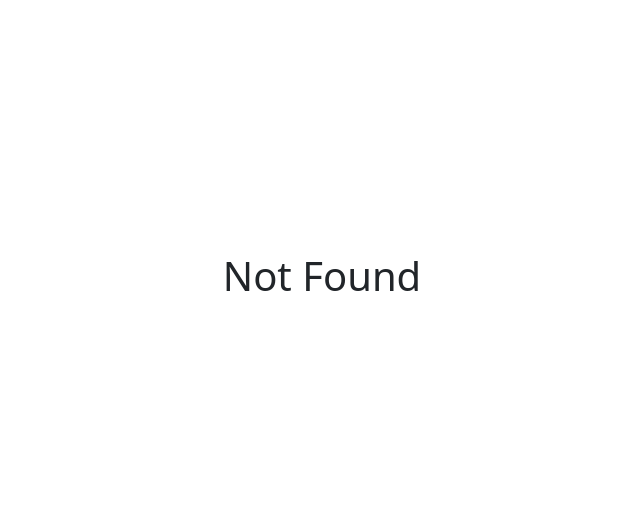
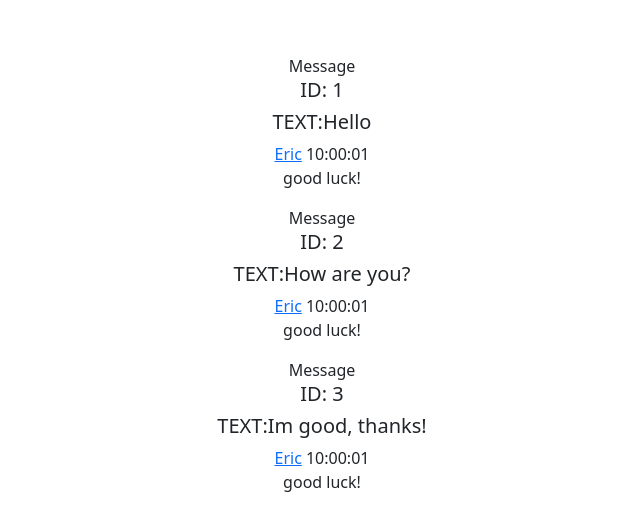
Before and after one commit to MaximeCurralCPE/ASI2, a React (Vite) app in the folder FrontEnd/my-app/: page /arena in a window 1280 px wide. Shown: the part 120-650 px from the top of the page, without its empty margins (318-958 px from the left). Built offline with nearby package versions, Linux system fonts and the light colour scheme.

Commit message:
progress

```diff
--- a/FrontEnd/my-app/src/App.jsx
+++ b/FrontEnd/my-app/src/App.jsx
@@ -5,6 +5,7 @@ import { Home } from './Pages/Home'
 import { Login } from './Pages/Login'
 import { CreateAccount } from './Pages/CreateAccount'
 import { Store } from './Pages/Store'
+import { Arena } from './Pages/Arena'
 import './App.css'
 function App() {
   const [count, setCount] = useState(0)
@@ -18,6 +19,7 @@ function App() {
             <Route path="/login" element={<Login/>} />
             <Route path="/create-account" element={<CreateAccount/>} />
             <Route path="/store" element={<Store/>} />
+            <Route path="/arena" element={<Arena/>} />
             <Route path="*" element={<h1>Not Found</h1>} />
           </Routes>
         </div>
--- /dev/null
+++ b/FrontEnd/my-app/src/Component/Chat/Chat.jsx
@@ -0,0 +1,10 @@
+import React from "react";
+import { MessageList } from "./Discussion/MessageList.jsx";
+
+export const Chat = () => {
+    return(
+        <div className="container mt-1 mb-2">
+                <MessageList />
+            </div>
+)
+}
--- /dev/null
+++ b/FrontEnd/my-app/src/Component/Chat/Discussion/Message.jsx
@@ -0,0 +1,17 @@
+import React from "react";
+
+export const Message = (props) => {
+    return(
+        <>
+            <div>Message
+                <h5>ID: {props.message.id}</h5>
+                <h5>TEXT:{props.message.text}</h5>
+            </div>
+            <div class="ui raised segment">
+                <a class="ui blue ribbon label">Eric</a>
+                <span> 10:00:01</span>
+                <p>good luck!</p>
+            </div>
+        </>
+    )
+}
--- /dev/null
+++ b/FrontEnd/my-app/src/Component/Chat/Discussion/MessageList.jsx
@@ -0,0 +1,19 @@
+import React, { Component } from 'react';
+import { Message } from './Message.jsx';
+
+export const MessageList = (props) => {
+
+    const messages = [
+        { id: 1, text: 'Hello' },
+        { id: 2, text: 'How are you?' },
+        { id: 3, text: 'Im good, thanks!' },
+    ];
+
+    const renderMessages = () => {
+        return messages.map((message) => (
+            <Message message={message} />
+        ));
+    };
+
+    return <div>{renderMessages()}</div>;
+};
--- /dev/null
+++ b/FrontEnd/my-app/src/Pages/Arena.jsx
@@ -0,0 +1,14 @@
+import React from 'react';
+import Button from 'react-bootstrap/Button';
+import { useNavigate } from 'react-router-dom';
+import { Chat } from '../Component/Chat/Chat';
+
+export const Arena = () => {
+    return (
+        <>
+            <div className="container mt-1 mb-2">
+                <Chat />
+            </div>
+        </>
+    );
+}
```
Also changed, not shown: FrontEnd/my-app/src/Component/Chat/Header/UserBox.jsx (added), FrontEnd/my-app/src/Component/Chat/NewMessage/NewMessageBox.jsx (added).
